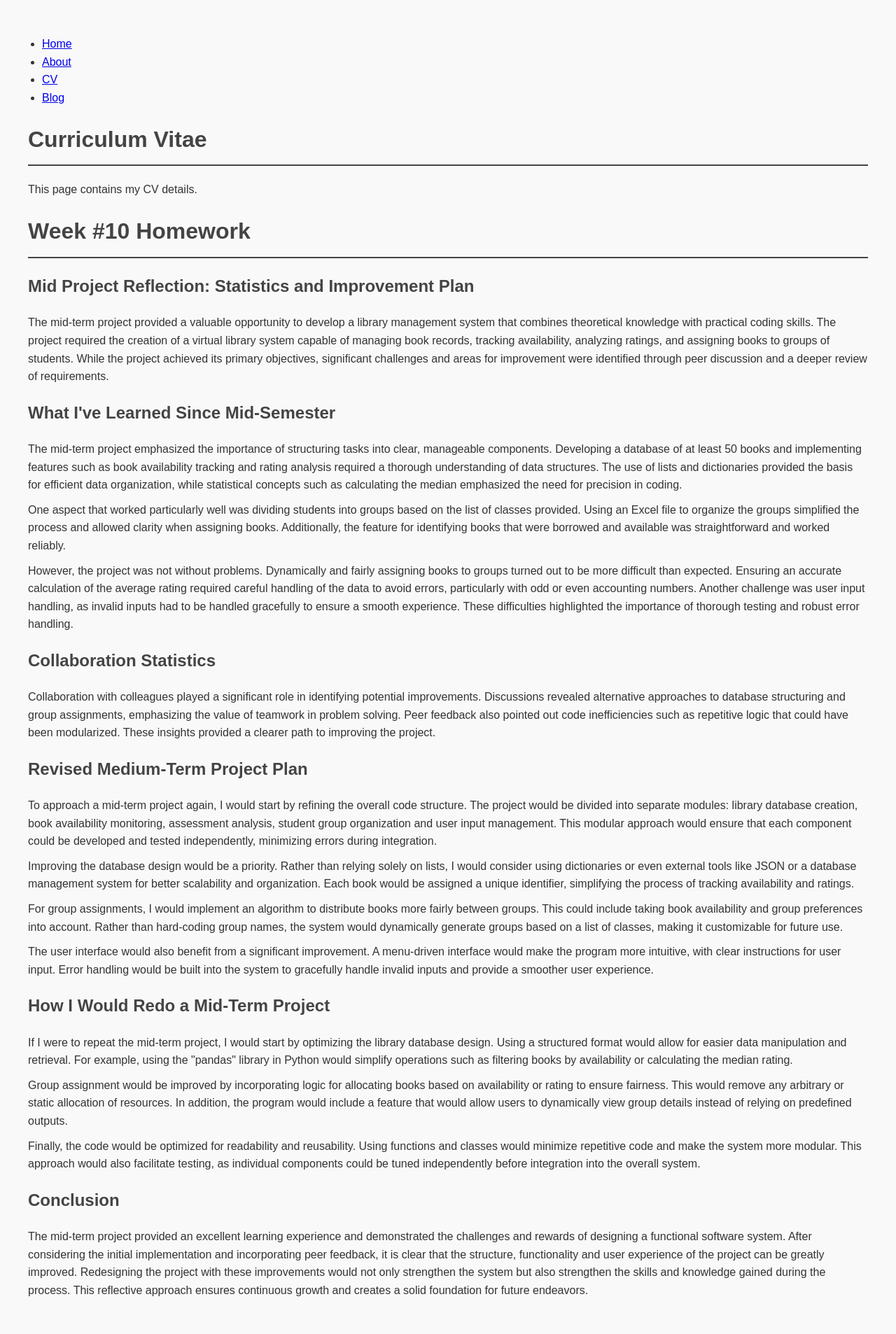
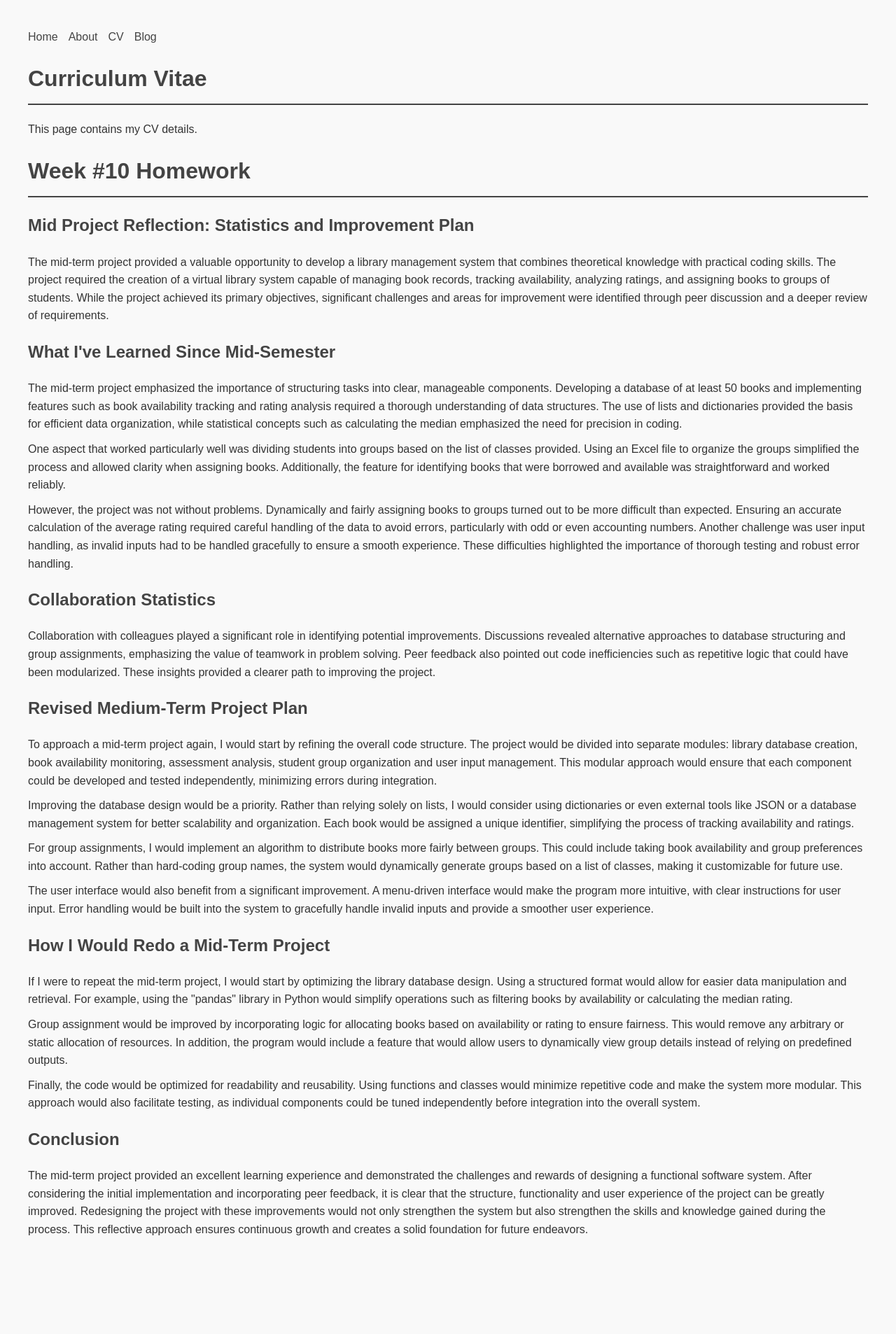
Before and after one commit to xaer2002/xaer2002.github.io, a Jekyll site: the page blog.html, which Jekyll copies as it is, in a window 1280 px wide. Shown: the whole page at 70% size. Built offline with Jekyll 4.4.1, drawn with Linux system fonts in a browser that asks for light colours; after the commit the page ends 1820 px from its top, so only the background shows below that.

Commit message:
Update blog.html

```diff
--- a/blog.html
+++ b/blog.html
@@ -1,23 +1,8 @@
 <!DOCTYPE html>
 <html lang="en">
 <head>
-
     <meta charset="UTF-8">
     <meta name="viewport" content="width=device-width, initial-scale=1.0">
-     </head>
-<body>
-    <nav>
-        <ul>
-            <li><a href="index.html">Home</a></li>
-            <li><a href="about.html">About</a></li>
-            <li><a href="cv.html">CV</a></li>
-            <li><a href="blog.html">Blog</a></li>
-        </ul>
-    </nav>
-    <h1>Curriculum Vitae</h1>
-    <p>This page contains my CV details.</p>
-</body>
-</html>
     <title>Week #10 Homework</title>
     <style>
         body {
@@ -42,9 +27,40 @@
             margin: 10px 0;
             padding-left: 20px;
         }
+        nav ul {
+            list-style: none;
+            padding: 0;
+            margin: 0;
+            display: flex;
+        }
+        nav ul li {
+            margin-right: 15px;
+        }
+        nav ul li a {
+            text-decoration: none;
+            color: #444;
+        }
+        nav ul li a:hover {
+            text-decoration: underline;
+        }
     </style>
 </head>
 <body>
+    <!-- Navigation Menu -->
+    <nav>
+        <ul>
+            <li><a href="index.html">Home</a></li>
+            <li><a href="about.html">About</a></li>
+            <li><a href="cv.html">CV</a></li>
+            <li><a href="blog.html">Blog</a></li>
+        </ul>
+    </nav>
+
+    <!-- Curriculum Vitae Section -->
+    <h1>Curriculum Vitae</h1>
+    <p>This page contains my CV details.</p>
+
+    <!-- Week 10 Homework -->
     <h1>Week #10 Homework</h1>
     <h2>Mid Project Reflection: Statistics and Improvement Plan</h2>
     <p>The mid-term project provided a valuable opportunity to develop a library management system that combines theoretical knowledge with practical coding skills. The project required the creation of a virtual library system capable of managing book records, tracking availability, analyzing ratings, and assigning books to groups of students. While the project achieved its primary objectives, significant challenges and areas for improvement were identified through peer discussion and a deeper review of requirements.</p>
```
